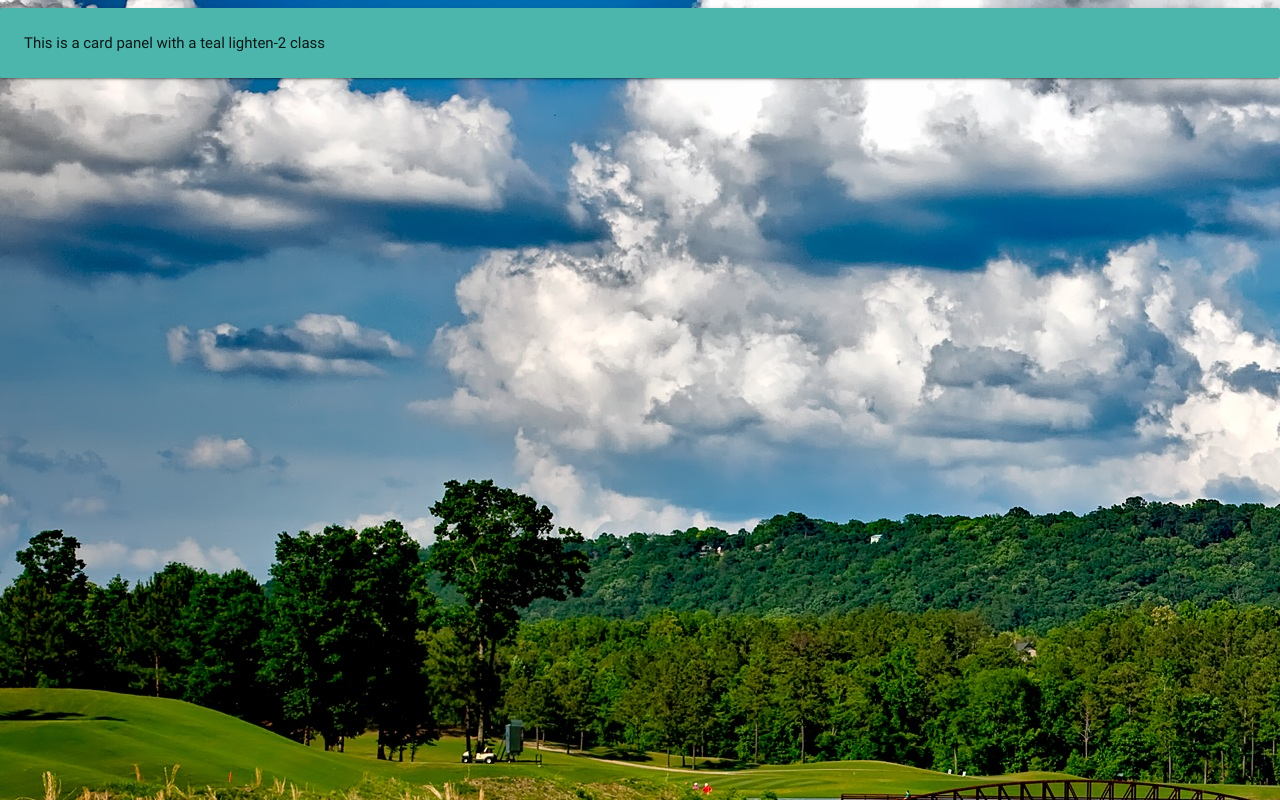
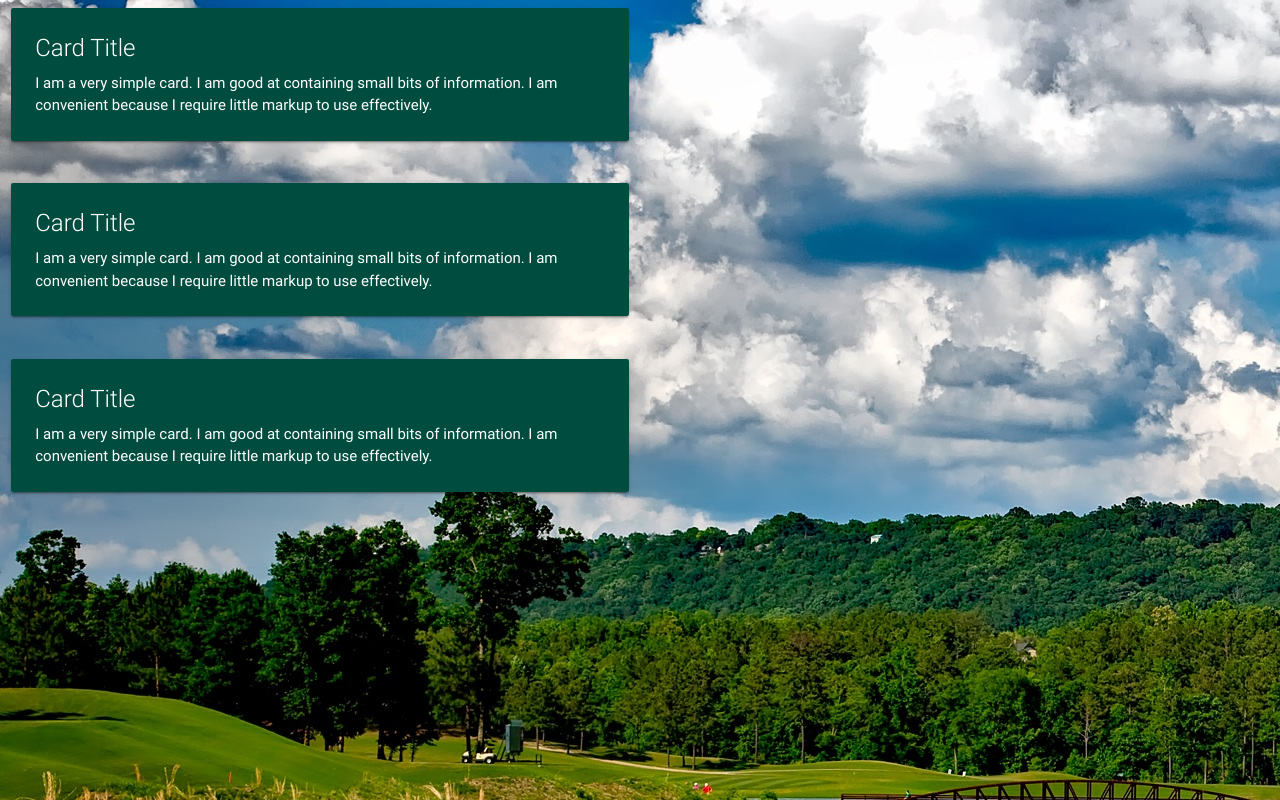
Before and after one commit to kowens32/golf, a website: page index.html in a window 1280 px wide. Drawn offline with nearby package versions, Linux system fonts and the light colour scheme; files whose address does not match are found by name.

Commit message:
updated background w/ cards

```diff
--- a/index.html
+++ b/index.html
@@ -16,7 +16,48 @@
 
 <body>
 
-<div class="card-panel teal lighten-2">This is a card panel with a teal lighten-2 class</div>
+<div class="row">
+    <div class="col s12 m6">
+        <div class="card #004d40 teal darken-4">
+            <div class="card-content white-text">
+                <span class="card-title">Card Title</span>
+                <p>I am a very simple card. I am good at containing small bits of information.
+                    I am convenient because I require little markup to use effectively.</p>
+            </div>
+
+        </div>
+    </div>
+</div>
+
+<div class="row">
+    <div class="col s12 m6">
+        <div class="card #004d40 teal darken-4">
+            <div class="card-content white-text">
+                <span class="card-title">Card Title</span>
+                <p>I am a very simple card. I am good at containing small bits of information.
+                    I am convenient because I require little markup to use effectively.</p>
+            </div>
+        </div>
+    </div>
+</div>
+
+<div class="row">
+    <div class="col s12 m6">
+        <div class="card #004d40 teal darken-4">
+            <div class="card-content white-text">
+                <span class="card-title">Card Title</span>
+                <p>I am a very simple card. I am good at containing small bits of information.
+                    I am convenient because I require little markup to use effectively.</p>
+            </div>
+
+        </div>
+    </div>
+</div>
+
+
+
+
+
 <!--Import jQuery before materialize.js-->
 <script type="text/javascript" src="https://code.jquery.com/jquery-3.2.1.min.js"></script>
 <script type="text/javascript" src="js/materialize.min.js"></script>
```
Also changed, not shown: css/assets/Fox Creek.jpg (added), css/style.css (line endings or trailing spaces).
